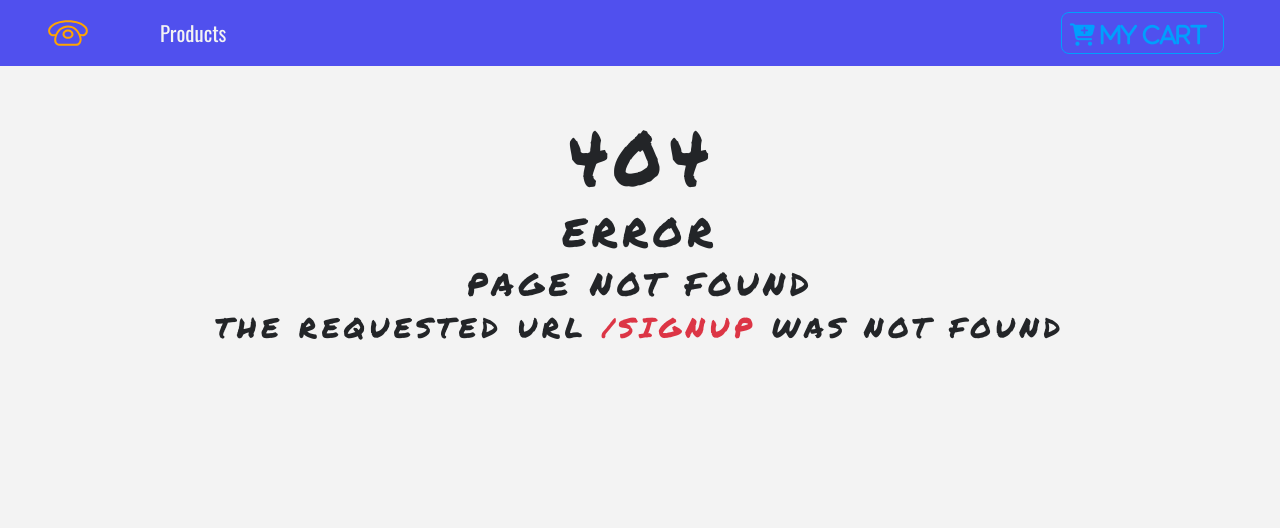
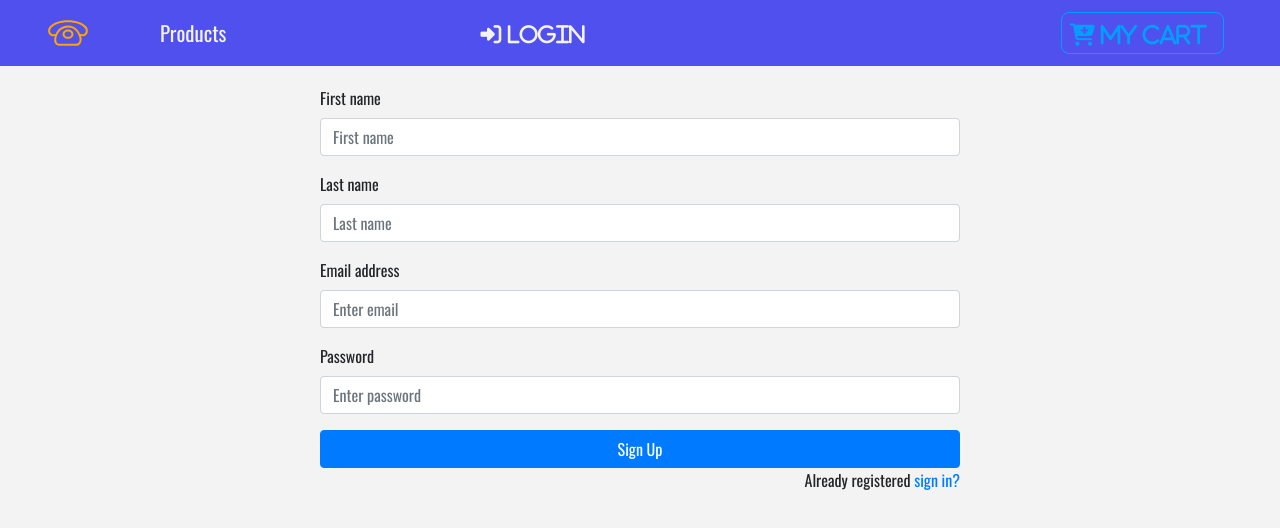
Before and after one commit to Pavanbn03/onlinemobileshopping, a React (Create React App) app: page /signup in a window 1280 px wide. Before the commit this address had no page. Shown: the top 528 px of the page. Built offline with nearby package versions, Linux system fonts and the light colour scheme.

Commit message:
signin and signup page added

```diff
--- a/src/App.js
+++ b/src/App.js
@@ -8,6 +8,8 @@ import Details from './components/Details'
 import Cart from './components/Cart/Cart'
 import Default from './components/Default'
 import Model from './components/Model'
+import Signin from './components/auth/Signin'
+import Signup from './components/auth/Signup'
 
 
 class App extends Component {
@@ -17,9 +19,13 @@ class App extends Component {
     return (
       <React.Fragment>
         <NavBar />
+
     <Switch>
       <Route path='/details'  component={Details} />
       <Route path='/cart'  component={Cart} />
+      <Route path='/signin'  component={Signin} />
+      <Route path='/signup'  component={Signup} />
+
        <Route path='/' exact component={ProductList} />
       <Route component={Default} />
     </Switch>
--- a/src/components/NavBar.jsx
+++ b/src/components/NavBar.jsx
@@ -15,6 +15,13 @@ export default class NavBar extends Component {
                     <Link to='/' className='nav-link'>products</Link>
                 </li>
             </ul>
+
+                <li className="mx-auto"style={{listStyleType:"none"}}>
+
+                    <Link to='/signin' className='nav-link'>
+                    <i className="fas fa-sign-in-alt"> Login</i></Link>
+                </li>
+
             <Link  to='/cart' className='ml-auto'>
                 <ButtonContainer>
                     <span className='mr-2'>
--- /dev/null
+++ b/src/components/auth/Signin.jsx
@@ -0,0 +1,36 @@
+import React, { Component } from "react";
+import './Login.css';
+import {Link} from 'react-router-dom'
+
+export default class Login extends Component {
+    render() {
+        return (
+            <form>
+                <div style={{width:'50%',margin:"auto"}}>
+                <div className="form-group mt-1 py-1">
+                    <label>Email address</label>
+                    <input type="email" className="form-control" placeholder="Enter email" />
+                </div>
+
+                <div className="form-group">
+                    <label>Password</label>
+                    <input type="password" className="form-control" placeholder="Enter password" />
+                </div>
+
+                <div className="form-group">
+                    <div className="custom-control custom-checkbox">
+                        <input type="checkbox" className="custom-control-input" id="customCheck1" />
+                        <label className="custom-control-label" htmlFor="customCheck1">Remember me</label>
+                    </div>
+                </div>
+
+                <button type="submit" className="btn btn-primary btn-block">Submit</button>
+                <p className="forgot-password text-right">
+                    {/* Forgot <a href="#">password?</a> */}
+                </p>
+                <Link to='/signup' style={{textDecoration:"none"}}><p style={{textAlign:"center"}}>Create New Account</p></Link>
+                </div>
+            </form>
+        );
+    }
+}
--- /dev/null
+++ b/src/components/auth/Signup.jsx
@@ -0,0 +1,39 @@
+import React, { Component } from "react";
+import './Login.css'
+import {Link} from 'react-router-dom'
+
+export default class SignUp extends Component {
+    render() {
+        return (
+            <form className="display">
+                <div style={{width:'50%',margin:"auto",marginTop:"20px"}}>
+
+                <div className="form-group">
+                    <label>First name</label>
+                    <input type="text" className="form-control" placeholder="First name" />
+                </div>
+
+                <div className="form-group">
+                    <label>Last name</label>
+                    <input type="text" className="form-control" placeholder="Last name" />
+                </div>
+
+                <div className="form-group">
+                    <label>Email address</label>
+                    <input type="email" className="form-control" placeholder="Enter email" />
+                </div>
+
+                <div className="form-group">
+                    <label>Password</label>
+                    <input type="password" className="form-control" placeholder="Enter password" />
+                </div>
+
+                <button type="submit" className="btn btn-primary btn-block">Sign Up</button>
+                <p className="forgot-password text-right">
+                    Already registered <Link to="/signin">sign in?</Link>
+                </p>
+                </div>
+            </form>
+        );
+    }
+}
```
Also changed, not shown: src/components/auth/Login.css (added).
